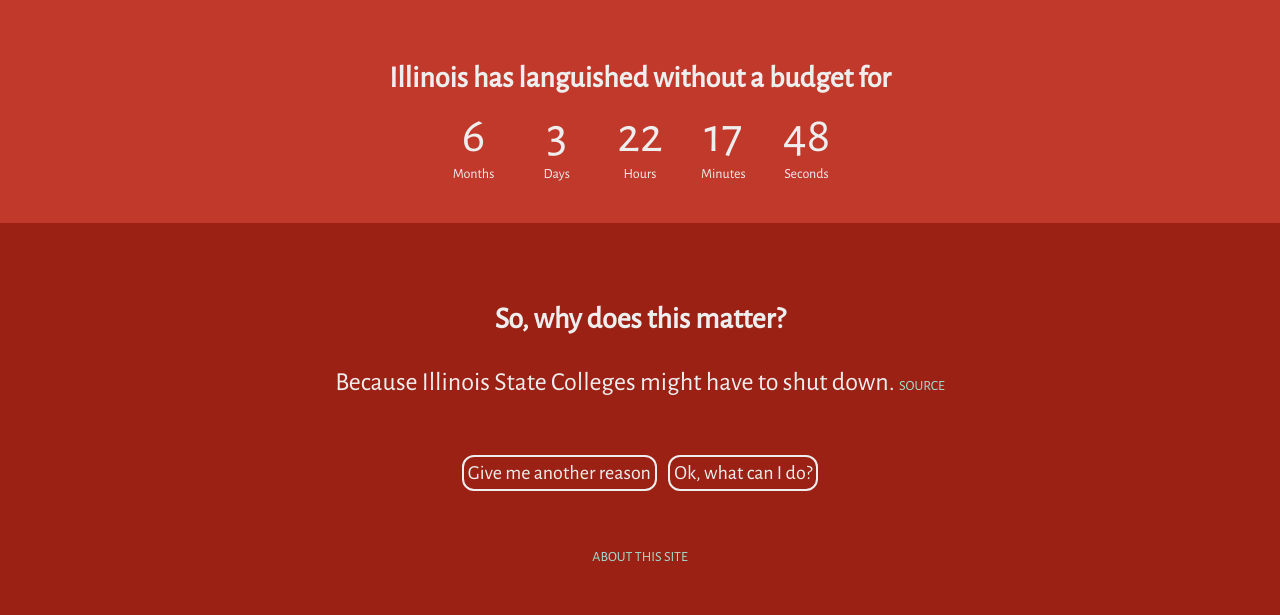
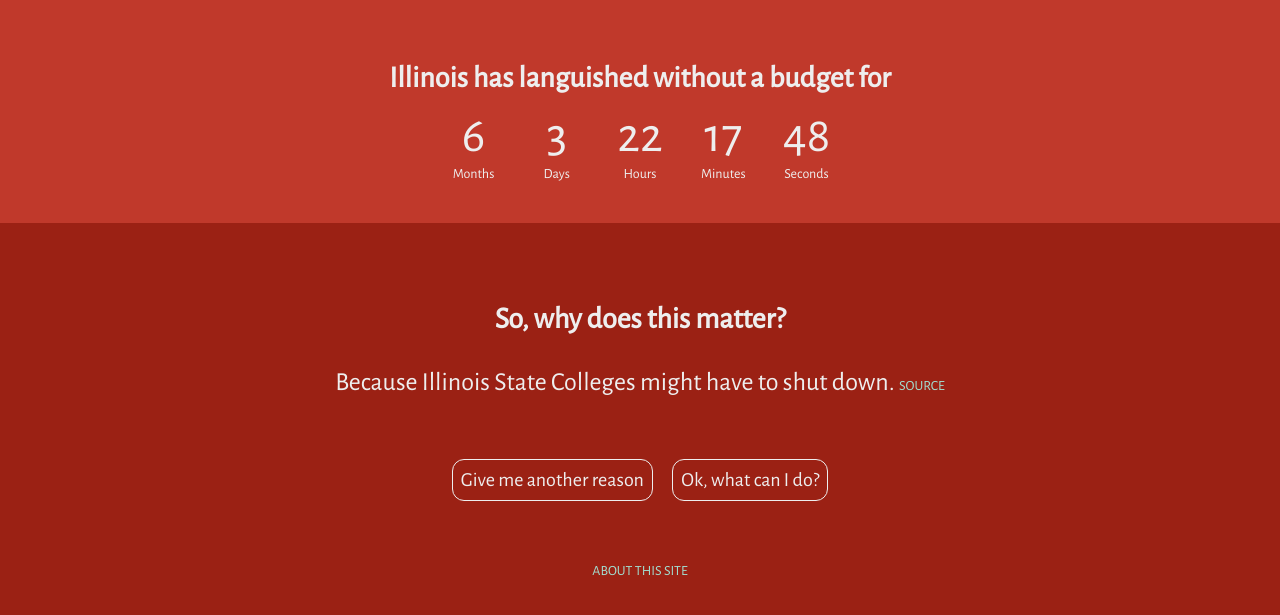
Before and after one commit to chihacknight/il-budget-clock, a Jekyll site: the page built from index.html, in a window 1280 px wide. Shown: the top 615 px of the page. Built offline with Jekyll 4.4.1, drawn with Linux system fonts in a browser that asks for light colours.

Commit message:
button styles

```diff
--- a/css/custom.css
+++ b/css/custom.css
@@ -65,7 +65,6 @@
 	height: 40px;
 }
 
-
 #reasons {
 	height: 60px;
 }
@@ -83,14 +82,14 @@
 button{
     background-color: inherit;
     outline:none;
-    border: 2px solid;
+    border: 1px solid;
     border-color: #eee;
     border-radius: 12px;
     font-family: 'Alegreya Sans', sans-serif;
     font-size: 20px;
     color: #eee;
-    padding: 4px;
-    margin: 4px;
+    padding: 8px;
+    margin: 8px;
     -webkit-tap-highlight-color: rgba(0,0,0,0);
     -webkit-tap-highlight-color: transparent;
 }
@@ -98,3 +97,11 @@
 	border-color: #A2DED0;
 	color: #A2DED0;
 }
+
+.btn-next {
+    background-color: #720b00;
+}
+
+.btn-act {
+    background-color: #219139;
+}
--- a/index.html
+++ b/index.html
@@ -39,10 +39,10 @@
     <br/>
 
 
-    <button class="btn btn-primary" id="more">
+    <button class="btn" id="more">
         Give me another reason
     </button>
-    <button class="btn btn-danger" id="call-to-action-btn">
+    <button class="btn" id="call-to-action-btn">
         Ok, what can I do?
     </button>
     <br/><br/>
```
